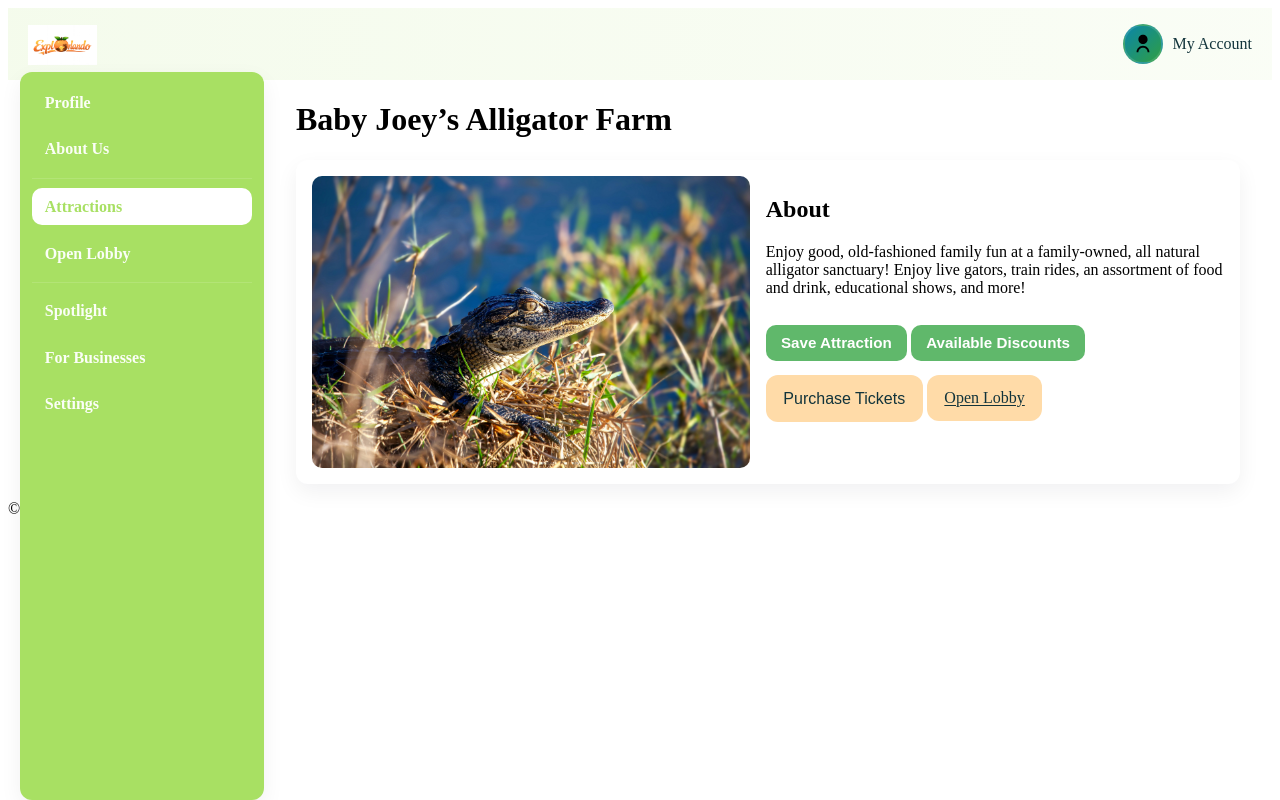
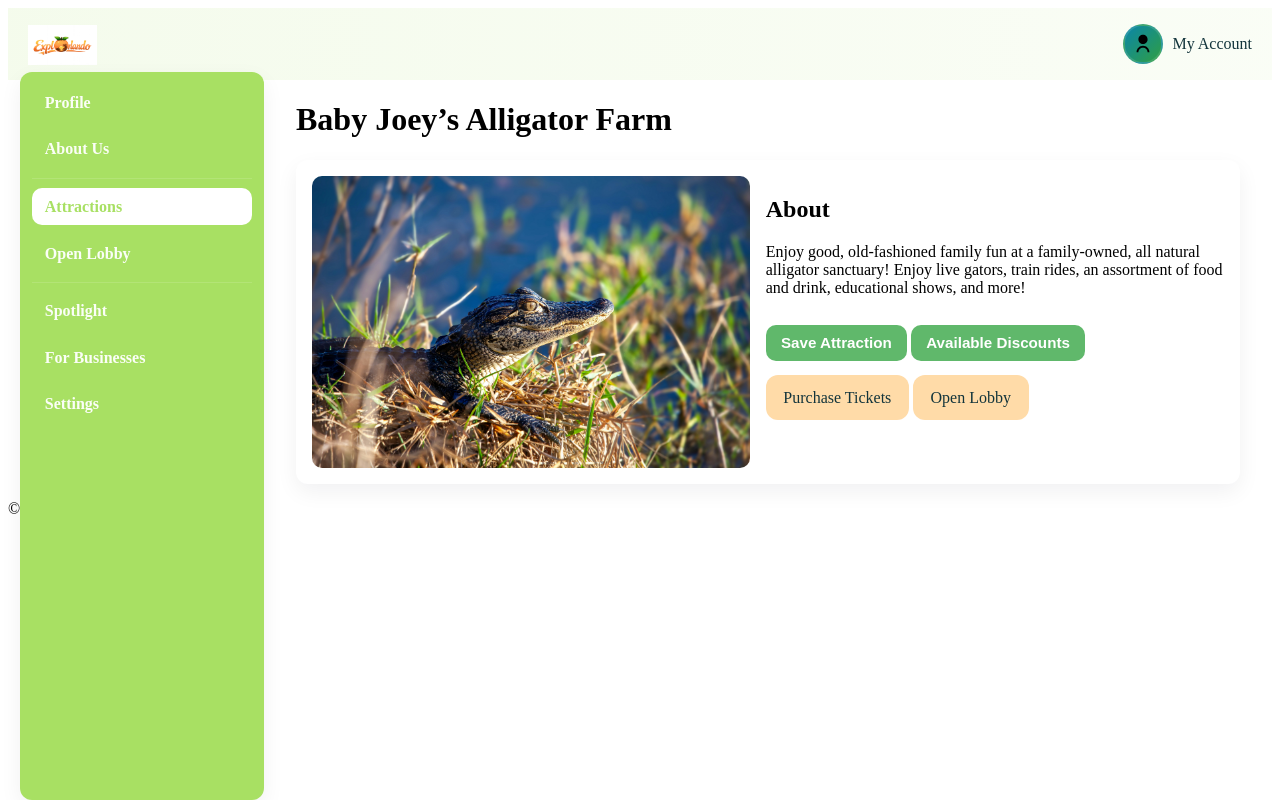
Before and after one commit to sburbank22/Explorlando, a PHP site: page /pages/alligator-farm.html in a window 1280 px wide. Run offline with PHP 8.4, Linux system fonts and the light colour scheme.

Commit message:
style(buttons): ensure .btn-cta anchors look like buttons (no underline, inline-block)

```diff
--- a/ms5/css/attractions.css
+++ b/ms5/css/attractions.css
@@ -333,6 +333,11 @@ main { margin-left: calc(var(--sidebar-width) + 2.25rem); }
   font-size: 1rem;
   border: none;
   cursor: pointer;
+  display: inline-block;
+  text-decoration: none; /* anchors with this class should not be underlined */
+  text-align: center;
+  line-height: 1;
+  font-family: inherit;
 }
 
 
```
